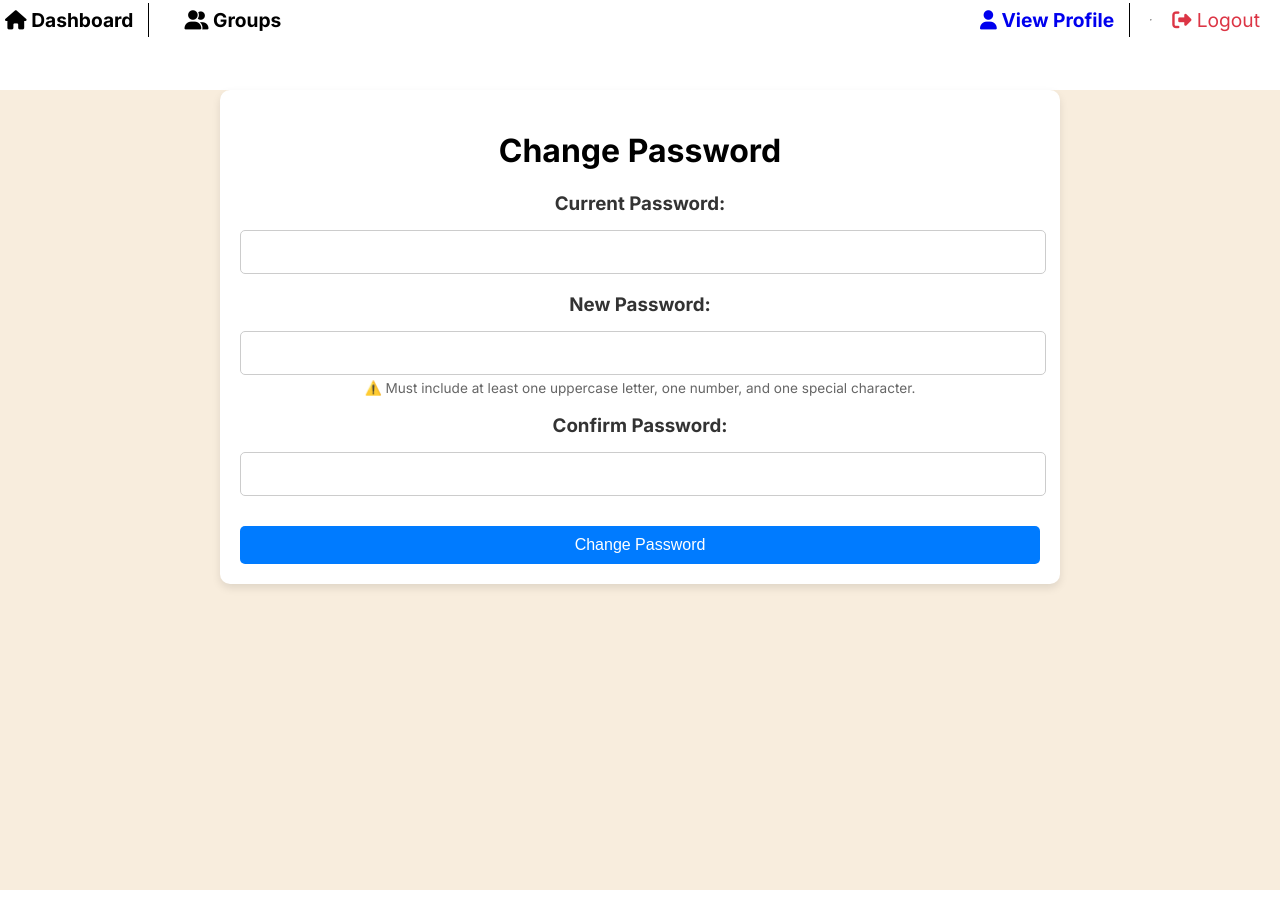
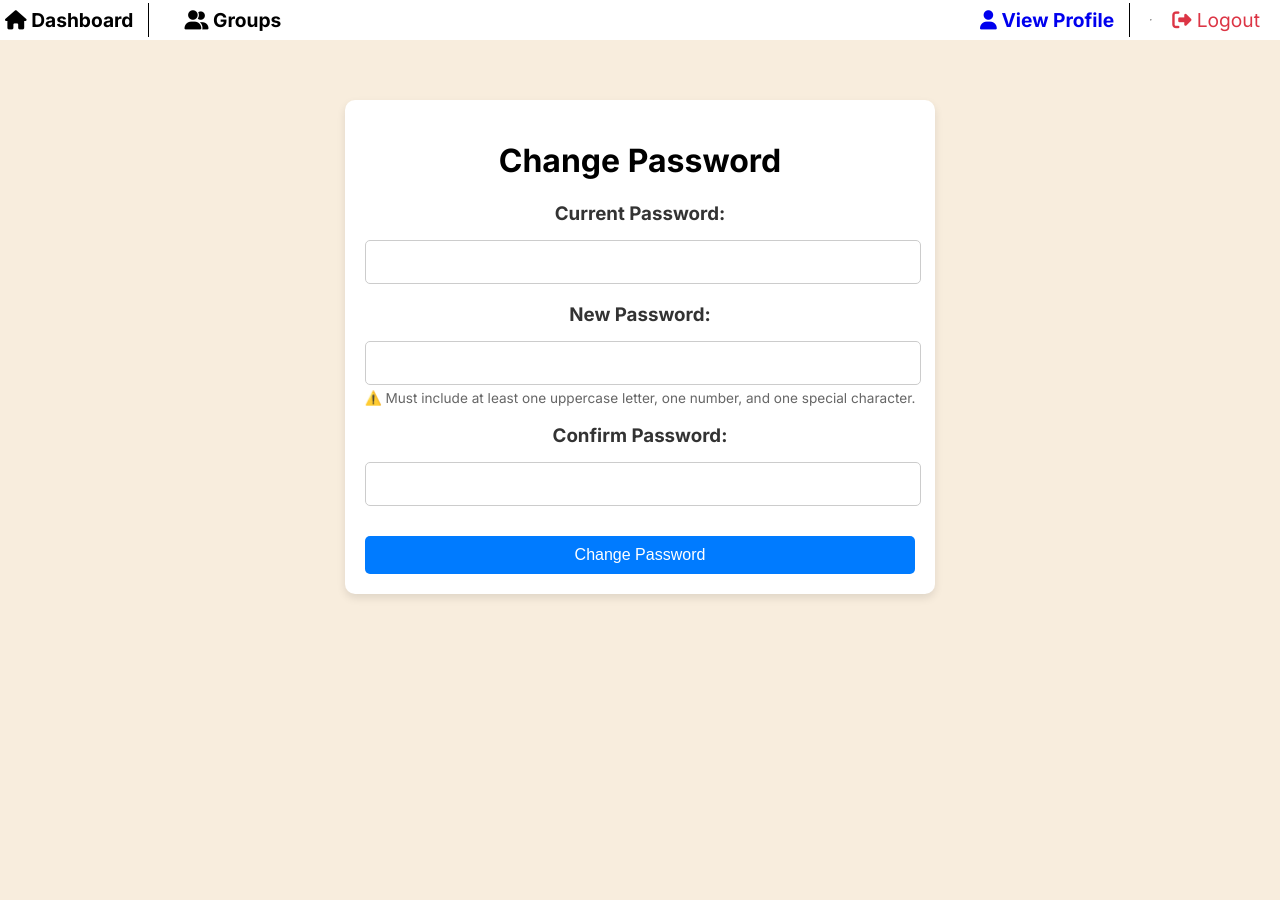
Before and after one commit to Kishorkumar28/ExpenseSplitter, a React (Create React App) app: page /change-password in a window 1280 px wide. Built offline with nearby package versions, Linux system fonts and the light colour scheme; sample sign-in values are in the browser's storage.

Commit message:
FinalisedandFIxedUI

```diff
--- a/src/components/styles/ChangePassword.css
+++ b/src/components/styles/ChangePassword.css
@@ -1,12 +1,19 @@
 /* ✅ Container Styling */
 .change-password-container {
-    max-width: 800px;
+    max-width: 1000px;
     margin: 50px auto;
     padding: 20px;
     background-color: #ffffff;
     border-radius: 10px;
     box-shadow: 0px 4px 8px rgba(0, 0, 0, 0.1);
     text-align: center;
+    margin-top: 60px !important;
+}
+
+.change-password-outerdiv{
+    display: flex;
+    justify-content: center;
+    align-items: center;
 }
 
 /* ✅ Title Styling */
--- a/src/components/styles/ChangeUsername.css
+++ b/src/components/styles/ChangeUsername.css
@@ -8,6 +8,13 @@
     border-radius: 10px;
     box-shadow: 0px 4px 8px rgba(0, 0, 0, 0.1);
     text-align: center;
+    margin-top: 60px !important;
+}
+
+.change-username-div{
+    display: flex;
+    justify-content:center;
+    align-items: center;
 }
 
 /* ✅ Title Styling */
--- a/src/pages/ChangePassword.js
+++ b/src/pages/ChangePassword.js
@@ -40,6 +40,8 @@ const ChangePassword = () => {
     };
 
     return (
+
+        <div className="change-password-outerdiv" >
             <div className="change-password-container">
                         <h1>Change Password</h1>
                         <Formik initialValues={initialValues} validationSchema={validationSchema} onSubmit={handleSubmit}>
@@ -68,6 +70,8 @@ const ChangePassword = () => {
                             )}
                         </Formik>
             </div>
+        </div>
+
     );
 
 };
--- a/src/pages/ChangeUsername.js
+++ b/src/pages/ChangeUsername.js
@@ -31,6 +31,7 @@ const ChangeUsername = () => {
     };
 
     return (
+        <div className="change-username-div" >
                 <div className="change-username-container">
                     <h1>Change Username</h1>
                         <Formik initialValues={initialValues} validationSchema={validationSchema} onSubmit={handleSubmit}>
@@ -48,6 +49,9 @@ const ChangeUsername = () => {
                             )}
                         </Formik>
                 </div>
+
+        </div>
+
     );
 
 };
--- a/src/pages/WelcomePage.js
+++ b/src/pages/WelcomePage.js
@@ -3,6 +3,9 @@ import { Link } from "react-router-dom";
 import "../components/styles/WelcomePage.css"; // Import the CSS
 
 const WelcomePage = () => {
+    // ✅ Check if user is logged in (assuming token-based authentication)
+    const isLoggedIn = !!localStorage.getItem("token"); // or sessionStorage
+
     return (
         <div className="welcome-container">
             {/* Background Animation */}
@@ -15,10 +18,15 @@ const WelcomePage = () => {
                     Manage group expenses and share costs seamlessly with your friends and family.
                 </p>
 
-                <div className="welcome-buttons">
-                    <Link to="/register" className="btn welcome-btn signup-btn">Sign Up</Link>
-                    <Link to="/login" className="btn welcome-btn login-btn">Log In</Link>
-                </div>
+                {/* ✅ Hide login/register buttons if user is logged in */}
+                {isLoggedIn ? (
+                    <p className="logged-in-text">✅ Logged In</p> // ✅ Show "Logged In"
+                ) : (
+                    <div className="welcome-buttons">
+                        <Link to="/register" className="btn welcome-btn signup-btn">Sign Up</Link>
+                        <Link to="/login" className="btn welcome-btn login-btn">Log In</Link>
+                    </div>
+                )}
             </div>
         </div>
     );
```
Lines whose indentation alone changed are shown as unchanged.
